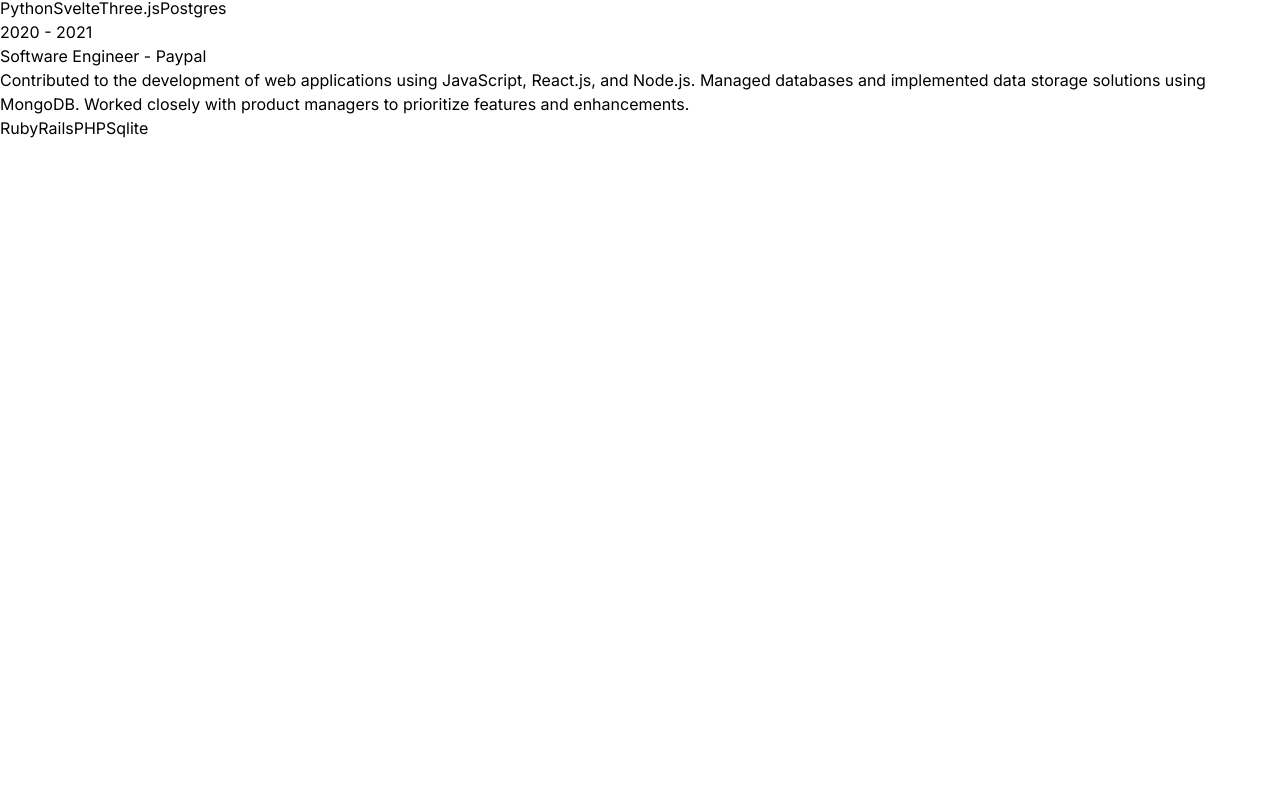
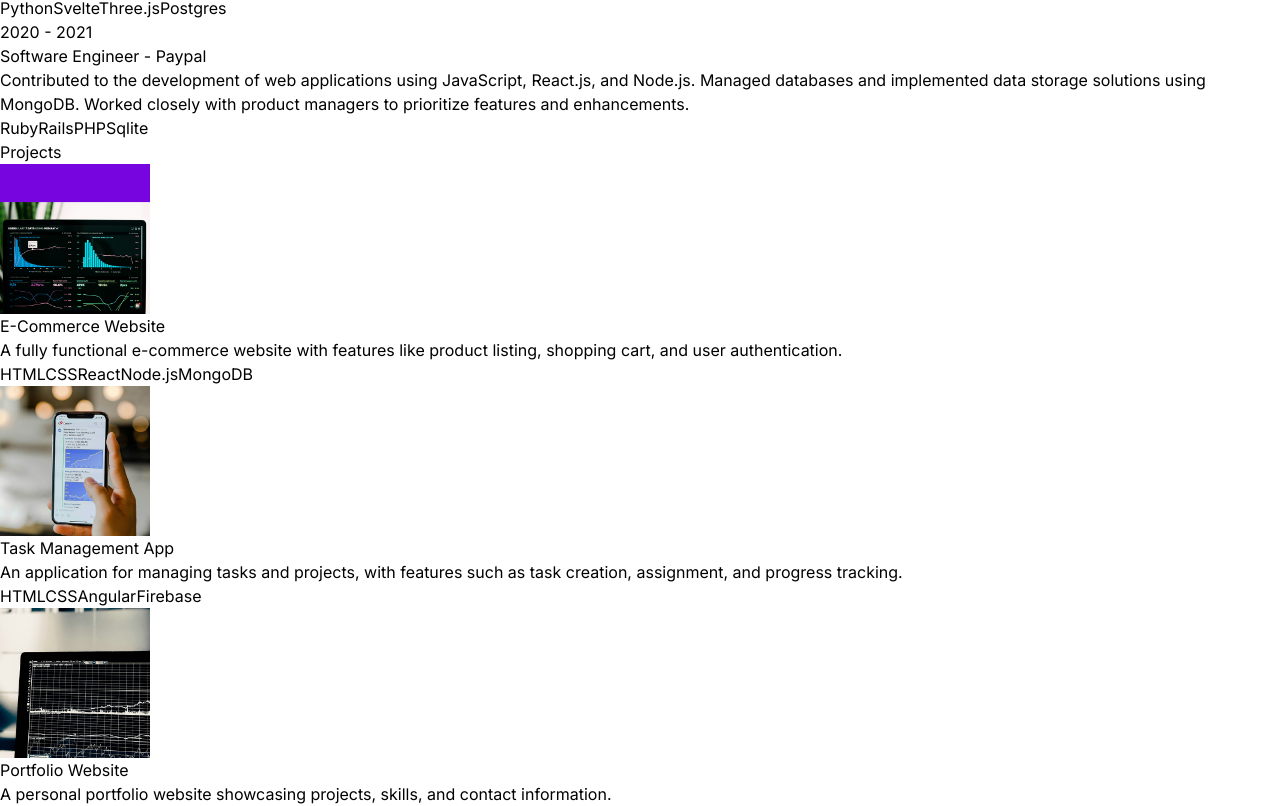
Before and after one commit to jupalibalaji/BALAJI-PORTFOLIO2, a React (Vite) app: page / in a window 1280 px wide. Shown: the part 1876-2682 px from the top of the page. Before the commit the page ends 2016 px from the top, so only its background shows below. Built offline with nearby package versions, Linux system fonts and the light colour scheme.

Commit message:
added Projects

```diff
--- a/src/App.jsx
+++ b/src/App.jsx
@@ -3,6 +3,7 @@
 import BJ from './components/BJ';
 import Experience from './components/Experience';
 import Navbar from "./components/Navbar";
+import Projects from './components/Projects';
 import Techno from './components/Techno';
 
 const App = () => {
@@ -18,6 +19,7 @@
         <About />
         <Techno/>
         <Experience/>
+        <Projects/>
       </div>
     </div>
   );
--- a/src/components/Projects.jsx
+++ b/src/components/Projects.jsx
@@ -1,9 +1,37 @@
-import React from 'react'
+import { PROJECTS } from "../constants";
 
 const Projects = () => {
   return (
-    <div>Projects</div>
-  )
-}
+    <div className="border-b border-neutral-900 pb-4">
+      <h1 className="my-20 text-center text-4xl">Projects</h1>
+      <div>
+        {PROJECTS.map((project, index) => (
+          <div key={index} className="mb-8 flex flex-wrap lg:justify-center">
+            <div className="w-full lg:w-1/4">
+              <img
+                src={project.image}
+                width={150}
+                height={150}
+                alt={project.title}
+                className="mb-6 rounded"
+              />
+            </div>
+            <div className="w-full max-w-xl lg:w-3/4">
+              <h6 className="mb-2 font-semibold">{project.title}</h6>
+              <p className="text-neutral-400">{project.description}</p>
+              {project.technologies.map((technologies, index)=>(
+                <span
+                key={index}
+                className="mr-2 rounded bg-neutral-900 px-2 py-1 text-sm font-medium text-purple-900">
+                    {technologies}
+                </span>
+              ))}
+            </div>
+          </div>
+        ))}
+      </div>
+    </div>
+  );
+};
 
-export default Projects
+export default Projects;
```
